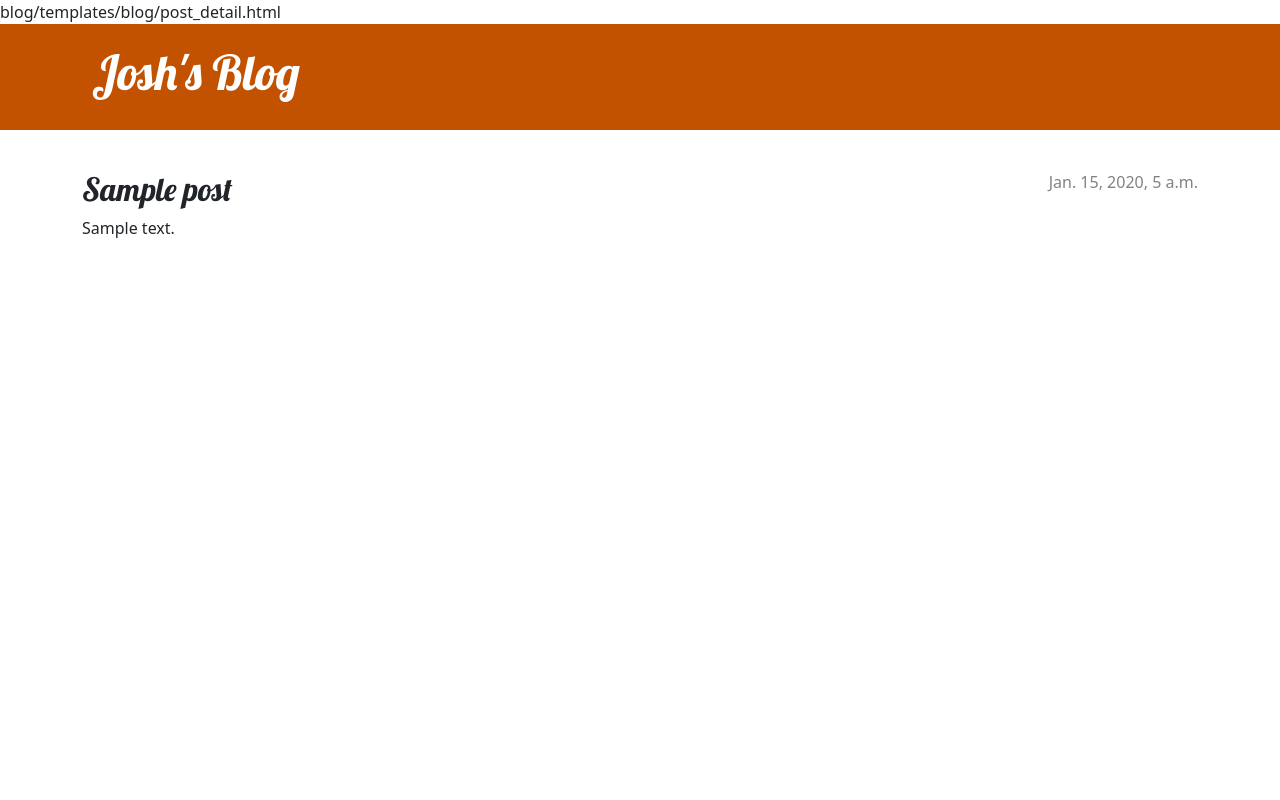
After one commit to Joshua808/my-first-blog, a Django app: page /post/1/ in a window 1280 px wide. The commit adds this page. Run offline with Django 3.2, Linux system fonts and the light colour scheme; tables that the repository leaves empty hold one stand-in row (values such as "Sample post").

Commit message:
added view and template for detailed blog post as well as CSS for the site

```diff
--- /dev/null
+++ b/blog/static/css/blog.css
@@ -0,0 +1,70 @@
+.page-header {
+    background-color: #C25100;
+    margin-top: 0;
+    margin-bottom: 40px;
+    padding: 20px 20px 20px 40px;
+}
+
+.page-header h1,
+.page-header h1 a,
+.page-header h1 a:visited,
+.page-header h1 a:active {
+    color: #ffffff;
+    font-size: 36pt;
+    text-decoration: none;
+}
+
+h1,
+h2,
+h3,
+h4 {
+    font-family: 'Lobster', cursive;
+}
+
+.date {
+    color: #828282;
+}
+
+.save {
+    float: right;
+}
+
+.post-form textarea,
+.post-form input {
+    width: 100%;
+}
+
+.top-menu,
+.top-menu:hover,
+.top-menu:visited {
+    color: #ffffff;
+    float: right;
+    font-size: 26pt;
+    margin-right: 20px;
+}
+
+.post {
+    margin-bottom: 70px;
+}
+
+.post h2 a,
+.post h2 a:visited {
+    color: #000000;
+}
+
+.post > .date,
+.post > .actions {
+    float: right;
+}
+
+.btn-secondary,
+.btn-secondary:visited {
+    color: #C25100;
+    background: none;
+    border-color: #C25100;
+}
+
+.btn-secondary:hover {
+    color: #FFFFFF;
+    background-color: #C25100;
+}
--- /dev/null
+++ b/blog/templates/blog/base.html
@@ -0,0 +1,25 @@
+{% load static %}
+<!DOCTYPE html>
+<html>
+    <head>
+        <title>Josh's blog</title>
+        <link rel="stylesheet" href="https://cdn.jsdelivr.net/npm/bootstrap@5.1.3/dist/css/bootstrap.min.css" integrity="sha384-1BmE4kWBq78iYhFldvKuhfTAU6auU8tT94WrHftjDbrCEXSU1oBoqyl2QvZ6jIW3" crossorigin="anonymous">
+        <link href='//fonts.googleapis.com/css?family=Lobster&subset=latin,latin-ext' rel='stylesheet' type='text/css'>
+        <link rel="stylesheet" href="{% static 'css/blog.css' %}">
+    </head>
+    <body>
+    <header class="page-header">
+      <div class="container">
+          <h1><a href="/">Josh's Blog</a></h1>
+      </div>
+    </header>
+    <main class="container">
+        <div class="row">
+            <div class="col">
+            {% block content %}
+            {% endblock %}
+            </div>
+        </div>
+    </main>
+</body>
+</html>
--- /dev/null
+++ b/blog/templates/blog/post_detail.html
@@ -0,0 +1,14 @@
+blog/templates/blog/post_detail.html
+{% extends 'blog/base.html' %}
+
+{% block content %}
+    <article class="post">
+        {% if post.published_date %}
+            <time class="date">
+                {{ post.published_date }}
+            </time>
+        {% endif %}
+        <h2>{{ post.title }}</h2>
+        <p>{{ post.text|linebreaksbr }}</p>
+    </article>
+{% endblock %}
--- a/blog/urls.py
+++ b/blog/urls.py
@@ -10,4 +10,5 @@ from . import views
 
 urlpatterns = [
     path('', views.post_list, name='post_list'),
+    path('post/<int:pk>/', views.post_detail, name = 'post_detail'),
 ]
--- a/blog/views.py
+++ b/blog/views.py
@@ -1,4 +1,4 @@
-from django.shortcuts import render
+from django.shortcuts import render, get_object_or_404
 from django.utils import timezone
 from .models import Post
 
@@ -6,3 +6,7 @@ from .models import Post
 def post_list(request):
     posts= Post.objects.filter(published_date__lte=timezone.now()).order_by('published_date')
     return render(request, 'blog/post_list.html', {'posts':posts})
+
+def post_detail(request,pk):
+    post = get_object_or_404(Post,pk=pk)
+    return render(request,'blog/post_detail.html', {'post': post})
```
Also changed, not shown: blog/templates/blog/post_list.html (+12 -20 lines).
